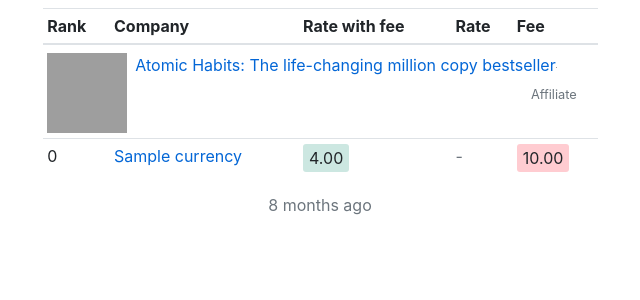
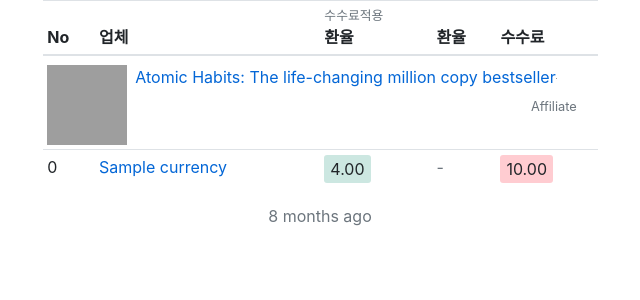
Before and after one commit to minho42/ysk, a Django app: page / in a window 1280 px wide. Shown: the part 56-356 px from the top of the page, without its empty margins (320-960 px from the left). Run offline with Django 3.2, Linux system fonts and the light colour scheme; tables that the repository leaves empty hold one stand-in row (values such as "Sample post"); some libraries are stand-ins or nearby versions; grey boxes are pictures that could not be loaded.

Commit message:
change table heading to koreans

```diff
--- a/templates/currency/currency_list.html
+++ b/templates/currency/currency_list.html
@@ -5,17 +5,21 @@
 {% block title %}호주 역송금 업체 환율 비교{% endblock title %}
 
 {% block content %}
-<div class="row justify-content-center mt-2 no-gutters">
+<div class="row justify-content-center no-gutters">
   <div class="col-md-6">
     {% if currencies %}
     <table class="table table-sm table-hover">
       <thead>
         <tr>
-          <th>Rank</th>
-          <th>Company</th>
-          <th>Rate with fee</th>
-          <th>Rate</th>
-          <th>Fee</th>
+          <th>No</th>
+          <th>업체</th>
+          <th>
+            <div class="text-muted small">수수료적용</div>
+            환율
+          </th>
+          <th>환율</th>
+
+          <th>수수료</th>
         </tr>
       <tbody>
         <tr>
```
